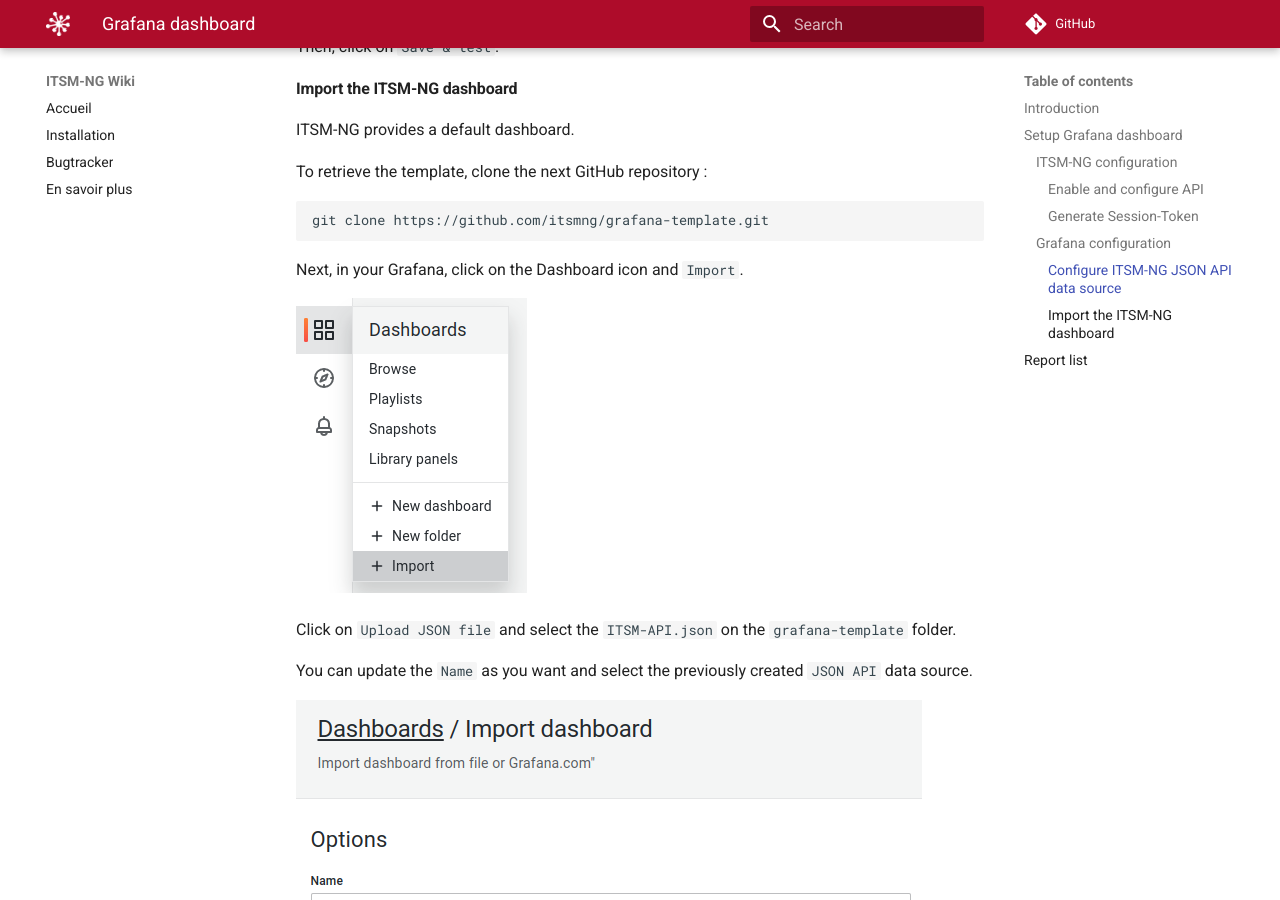
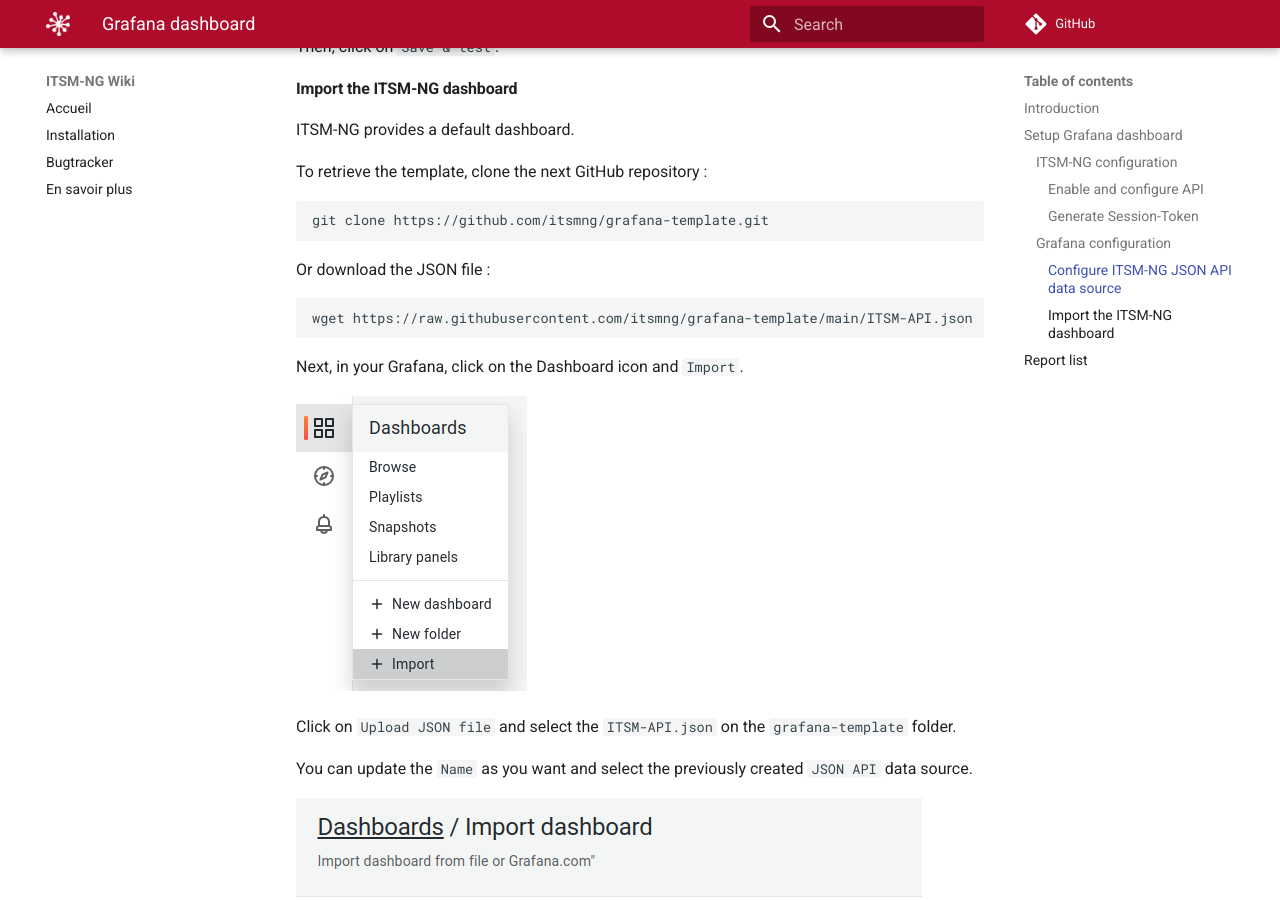
Before and after one commit to itsmng/wiki-backup, an MkDocs documentation site: the page built from docs/features/grafana.md, in a window 1280 px wide and 900 px high, scrolled down 3872 px. Built offline with MkDocs 1.6.1 and Material for MkDocs 9.7.7, drawn with Linux system fonts in a browser that asks for light colours; comment, search, counter and statistics services are not loaded.

Commit message:
Move grafana documentation in features folder

```diff
--- a/docs/grafana.md
+++ b/docs/features/grafana.md
@@ -24,7 +24,7 @@ To allow a user to connect to the API, there are two options :
 
 `Note: we recommend to only enable the login with external token for more security.`
 
-![](img/grafana/grafana_api_configuration.png)
+![](../img/grafana/grafana_api_configuration.png)
 
 Next, you need to configure an `API client` to allow your grafana server to issue API calls to your ITSM-NG application.
 
@@ -36,7 +36,7 @@ Click on `Add`.
 
 Then, go to the configuration page of the user who will be authorized to connect via the API and check `Regenerate` for the `API token`.
 
-![](img/grafana/grafana_api_user.png)
+![](../img/grafana/grafana_api_user.png)
 
 Click on `Save`.
 
@@ -70,15 +70,15 @@ The first step to configure `JSON API data source` is to install the `JSON API`
 
 Go to `Configuration > Plugins` and search `JSON API` and install the plugin.
 
-![](img/grafana/grafana_json_api_plugin.png)
+![](../img/grafana/grafana_json_api_plugin.png)
 
 Next, click on `Create a JSON API data source` to create your ITSM-NG configuration.
 
-![](img/grafana/grafana_json_api_create.png)
+![](../img/grafana/grafana_json_api_create.png)
 
 Set a `Name`, your ITSM-NG `URL of the API` and add two header `Session-Token` and `App-Token`. See `ITSM-NG configuration` above to retrieve all information.
 
-![](img/grafana/grafana_json_api_configuration.png)
+![](../img/grafana/grafana_json_api_configuration.png)
 
 Then, click on `Save & test`.
 
@@ -90,15 +90,19 @@ To retrieve the template, clone the next GitHub repository :
 
 	git clone https://github.com/itsmng/grafana-template.git
 
+Or download the JSON file :
+
+	wget https://raw.githubusercontent.com/itsmng/grafana-template/main/ITSM-API.json
+
 Next, in your Grafana, click on the Dashboard icon and `Import`.
 
-![](img/grafana/grafana_dashboard_import.png)
+![](../img/grafana/grafana_dashboard_import.png)
 
 Click on `Upload JSON file` and select the `ITSM-API.json` on the `grafana-template` folder.
 
 You can update the `Name` as you want and select the previously created `JSON API` data source.
 
-![](img/grafana/grafana_dashboard_itsm.png)
+![](../img/grafana/grafana_dashboard_itsm.png)
 
 Click on `Import`.
 
@@ -113,14 +117,14 @@ The default provided dashboard contains three different type of reporting :
 	* Tickets with exceeded resolution time last month
 	* Tickets with time to open exceeded last month
 
-![](img/grafana/grafana_dashboard_ticketing.png)
+![](../img/grafana/grafana_dashboard_ticketing.png)
 
 * Assets
 	* Computers per location / status / warranty / manufacturer
 	* Network equipment per type / manufacturer
 	* Number of network equipment
 
-![](img/grafana/grafana_dashboard_asset.png)
+![](../img/grafana/grafana_dashboard_asset.png)
 
 * Financial
 	* Total budget
@@ -130,4 +134,4 @@ The default provided dashboard contains three different type of reporting :
 	* Computers per supplier / amortization type
 	* Network equipment per supplier
 
-![](img/grafana/grafana_dashboard_financial.png)
+![](../img/grafana/grafana_dashboard_financial.png)
```
Also changed, not shown: docs/index.md (+1 -1 lines).
